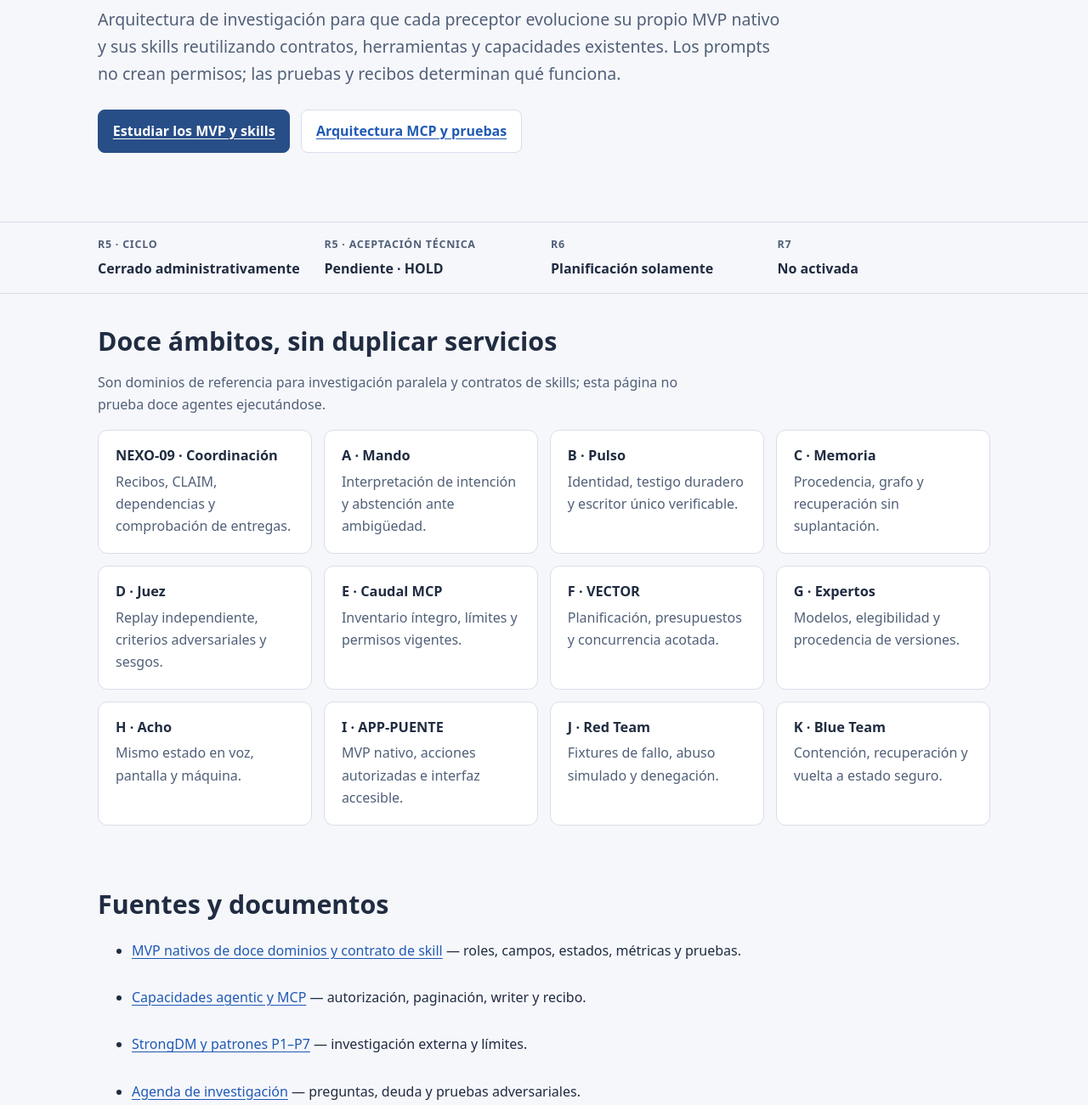
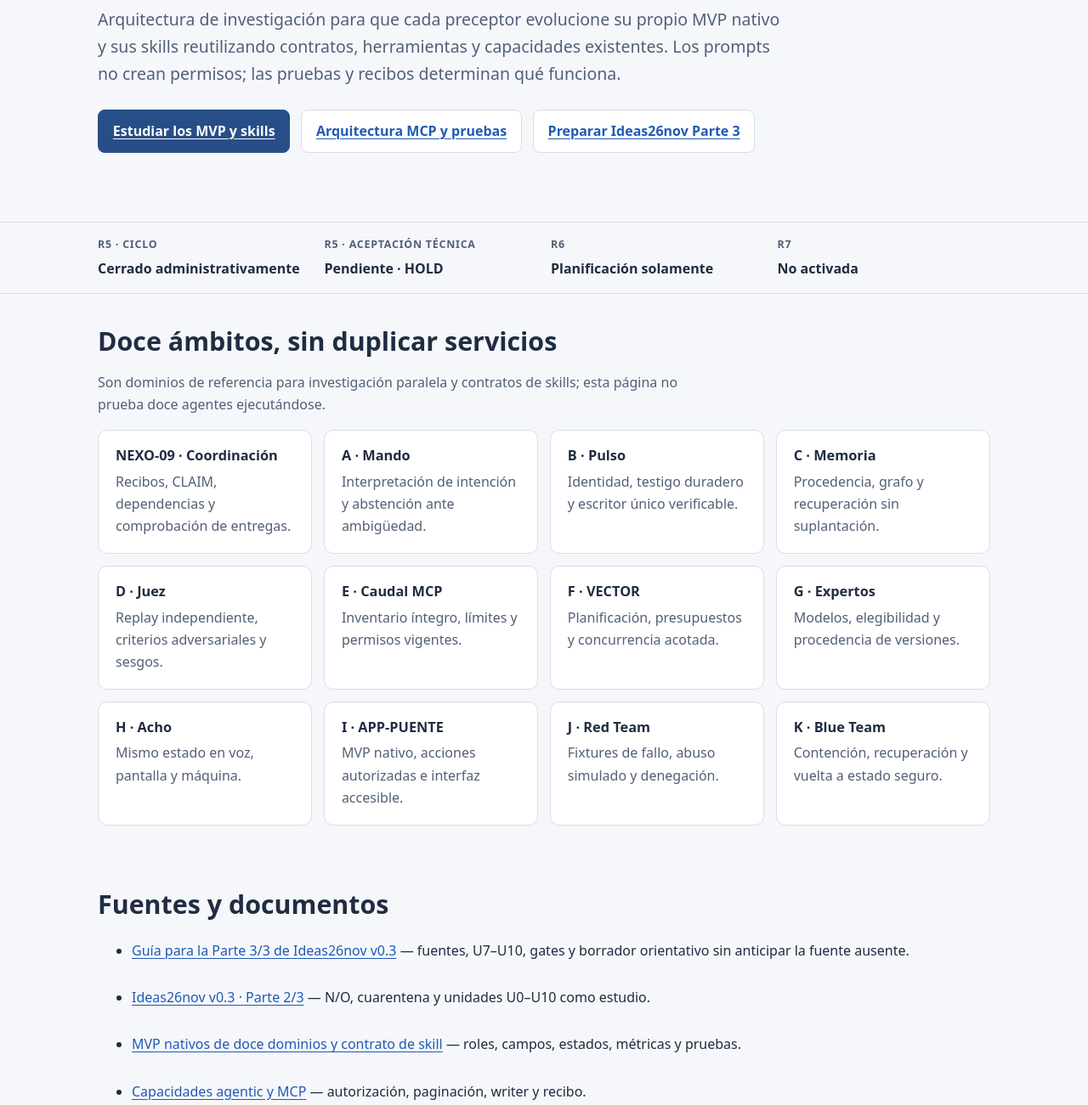
Before and after one commit to piskyRpapalo/public-s, a plain HTML site: page index.html in a window 1280 px wide. Shown: the part 300-1601 px from the top of the page at 85% size. Drawn offline with Linux system fonts and the light colour scheme.

Commit message:
docs(public-s): surface Part 3 preparation in accessible static landing page

```diff
--- a/index.html
+++ b/index.html
@@ -56,6 +56,7 @@
       <div class="actions">
         <a href="https://github.com/piskyRpapalo/public-s/blob/main/MVP-NATIVO-SKILLS-12-DOMINIOS-2026-11-26.md">Estudiar los MVP y skills</a>
         <a href="https://github.com/piskyRpapalo/public-s/blob/main/AGENT-CAPABILITIES-MCP-2026-11-26.md">Arquitectura MCP y pruebas</a>
+        <a href="https://github.com/piskyRpapalo/public-s/blob/main/PREPARACION-IDEAS26NOV-PARTE3-2026-11-26.md">Preparar Ideas26nov Parte 3</a>
       </div>
     </div>
     <div class="status"><div class="container"><dl aria-label="Estado documental">
@@ -85,6 +86,8 @@
     <section id="investigacion" class="container" aria-labelledby="titulo-investigacion">
       <h2 id="titulo-investigacion">Fuentes y documentos</h2>
       <ul class="resources">
+        <li><a href="https://github.com/piskyRpapalo/public-s/blob/main/PREPARACION-IDEAS26NOV-PARTE3-2026-11-26.md">Guía para la Parte 3/3 de Ideas26nov v0.3</a> — fuentes, U7–U10, gates y borrador orientativo sin anticipar la fuente ausente.</li>
+        <li><a href="https://github.com/piskyRpapalo/public-s/blob/main/IDEAS26NOV-V03-PARTE2-N-O-U0-U10.md">Ideas26nov v0.3 · Parte 2/3</a> — N/O, cuarentena y unidades U0–U10 como estudio.</li>
         <li><a href="https://github.com/piskyRpapalo/public-s/blob/main/MVP-NATIVO-SKILLS-12-DOMINIOS-2026-11-26.md">MVP nativos de doce dominios y contrato de skill</a> — roles, campos, estados, métricas y pruebas.</li>
         <li><a href="https://github.com/piskyRpapalo/public-s/blob/main/AGENT-CAPABILITIES-MCP-2026-11-26.md">Capacidades agentic y MCP</a> — autorización, paginación, writer y recibo.</li>
         <li><a href="https://github.com/piskyRpapalo/public-s/blob/main/CONTINUIDAD-AGENTIC-SWARM-2026-11-26.md">StrongDM y patrones P1–P7</a> — investigación externa y límites.</li>
```
